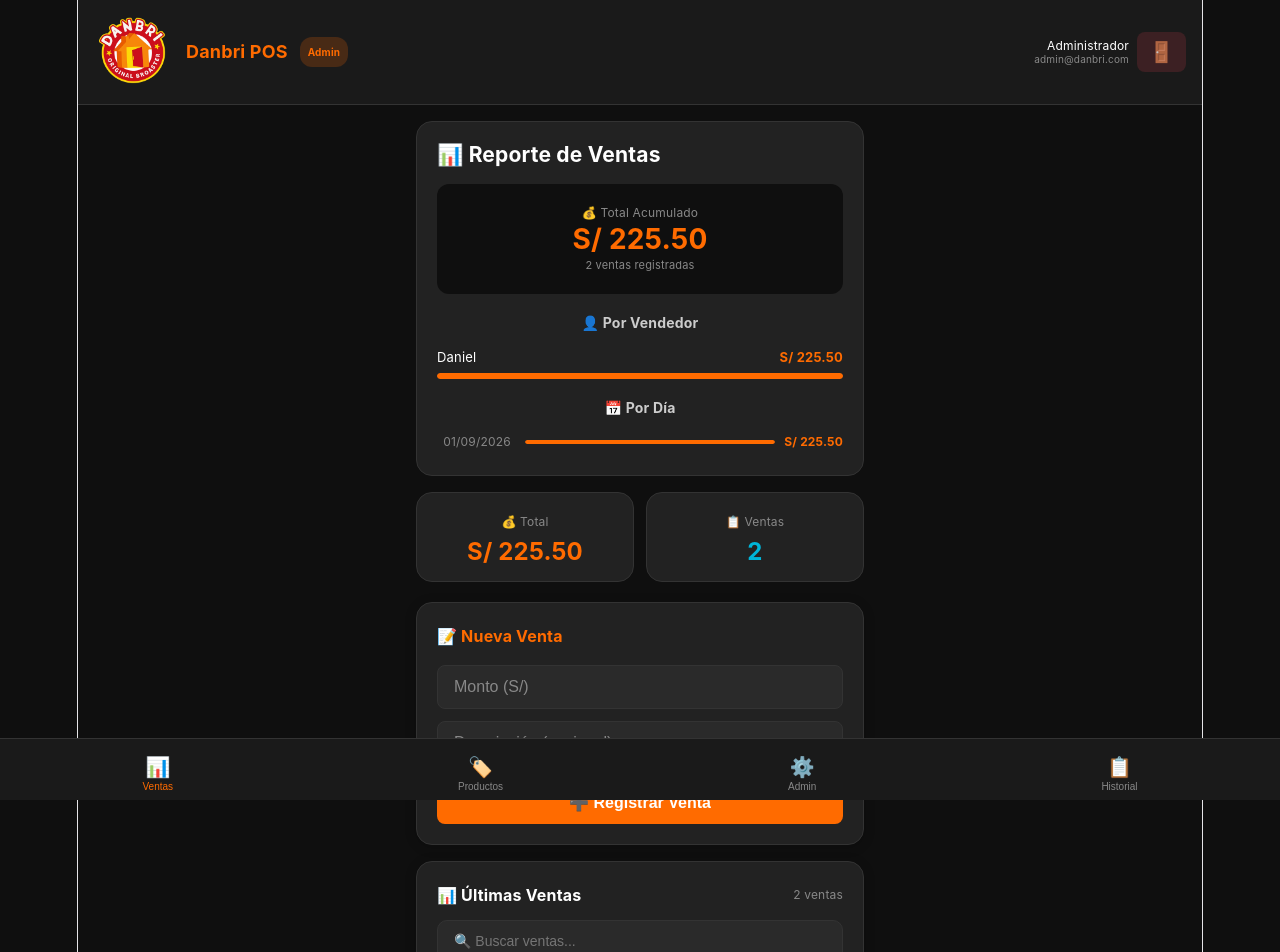
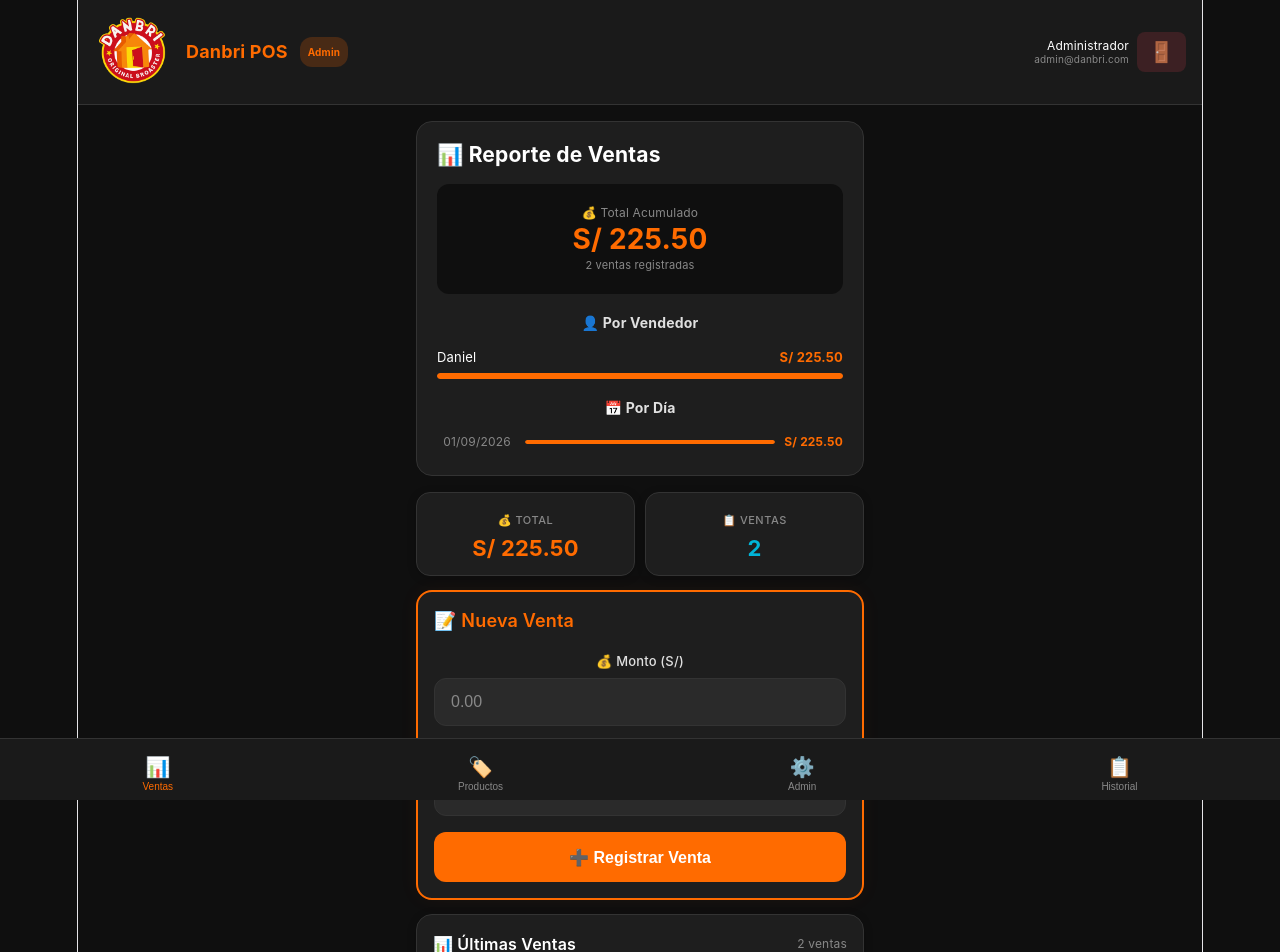
Before and after one commit to DanFLPro/DANBRI_POS_REACT, a React (Vite) app: page / in a window 1280 px wide. Shown: the top 952 px of the page. Built offline with nearby package versions, Linux system fonts and the light colour scheme.

Commit message:
Mejorar diseño móvil - Estilos modernos y profesionales

```diff
--- a/src/components/ventas/PanelVentas.jsx
+++ b/src/components/ventas/PanelVentas.jsx
@@ -93,36 +93,68 @@ const PanelVentas = () => {
       </div>
 
       {/* Formulario */}
-      <div className="card">
-        <h3 className="card-title" style={{ color: 'var(--color-primary)', marginBottom: '16px' }}>
+      {/* Formulario */}
+<div className="card" style={{
+  background: 'var(--bg-card)',
+  border: '2px solid var(--color-primary)',
+  boxShadow: '0 0 20px rgba(255, 107, 0, 0.05)'
+}}>
+  <h3 className="card-title" style={{
+    color: 'var(--color-primary)',
+    marginBottom: '14px',
+    fontSize: '18px'
+  }}>
     📝 Nueva Venta
   </h3>
-
   <form onSubmit={handleRegistrar}>
+    <div style={{ marginBottom: '12px' }}>
+      <label style={{
+        fontSize: '13px',
+        color: 'var(--text-secondary)',
+        fontWeight: '500',
+        display: 'block',
+        marginBottom: '4px'
+      }}>
+        💰 Monto (S/)
+      </label>
       <input
         type="number"
         className="input"
-            placeholder="Monto (S/)"
+        placeholder="0.00"
         value={monto}
         onChange={(e) => setMonto(e.target.value)}
-            style={{ marginBottom: '12px' }}
         step="0.01"
         min="0.01"
         required
       />
+    </div>
+    <div style={{ marginBottom: '16px' }}>
+      <label style={{
+        fontSize: '13px',
+        color: 'var(--text-secondary)',
+        fontWeight: '500',
+        display: 'block',
+        marginBottom: '4px'
+      }}>
+        📝 Descripción (opcional)
+      </label>
       <input
         type="text"
         className="input"
-            placeholder="Descripción (opcional)"
+        placeholder="¿Qué vendiste?"
         value={descripcion}
         onChange={(e) => setDescripcion(e.target.value)}
-            style={{ marginBottom: '16px' }}
       />
+    </div>
     <button
       type="submit"
       className="btn btn-primary btn-block"
       disabled={cargando}
-            style={{ opacity: cargando ? 0.6 : 1 }}
+      style={{
+        opacity: cargando ? 0.6 : 1,
+        fontSize: '16px',
+        fontWeight: '700'
+      }}
     >
       {cargando ? '⏳ Registrando...' : '➕ Registrar Venta'}
     </button>
--- a/src/styles/global.css
+++ b/src/styles/global.css
@@ -1,12 +1,11 @@
 /* ============================================
-   ESTILOS GLOBALES - DANBRI POS
+   DANBRI POS - ESTILOS GLOBALES
    ============================================ */
 
 /* ============================================
-   VARIABLES CSS (Temas)
+   VARIABLES CSS (Colores del logo Danbri)
    ============================================ */
 
-/* Modo oscuro (predeterminado) */
 :root {
   /* Colores principales del logo */
   --color-primary: #FF6B00;
@@ -17,22 +16,21 @@
   /* Fondos */
   --bg-primary: #0f0f0f;
   --bg-secondary: #1a1a1a;
-  --bg-card: #222222;
+  --bg-card: #1e1e1e;
   --bg-card-hover: #2a2a2a;
   --bg-input: #2a2a2a;
 
   /* Textos */
   --text-primary: #ffffff;
-  --text-secondary: #cccccc;
+  --text-secondary: #e0e0e0;
   --text-muted: #888888;
 
   /* Bordes */
   --border-color: #333333;
-  --border-light: #444444;
 
   /* Sombras */
-  --shadow: 0 4px 24px rgba(0, 0, 0, 0.3);
-  --shadow-light: 0 2px 12px rgba(0, 0, 0, 0.2);
+  --shadow: 0 4px 20px rgba(0, 0, 0, 0.4);
+  --shadow-sm: 0 2px 10px rgba(0, 0, 0, 0.2);
 }
 
 /* Modo claro */
@@ -48,10 +46,9 @@ body.light {
   --text-muted: #666666;
 
   --border-color: #e0e0e0;
-  --border-light: #d0d0d0;
 
-  --shadow: 0 4px 24px rgba(0, 0, 0, 0.08);
-  --shadow-light: 0 2px 12px rgba(0, 0, 0, 0.05);
+  --shadow: 0 4px 20px rgba(0, 0, 0, 0.08);
+  --shadow-sm: 0 2px 10px rgba(0, 0, 0, 0.04);
 }
 
 /* ============================================
@@ -70,15 +67,17 @@ body {
   color: var(--text-primary);
   min-height: 100vh;
   transition: background 0.3s, color 0.3s;
+  -webkit-font-smoothing: antialiased;
+  -moz-osx-font-smoothing: grayscale;
 }
 
 /* ============================================
-   SCROLLBAR PERSONALIZADA
+   SCROLLBAR
    ============================================ */
 
 ::-webkit-scrollbar {
-  width: 6px;
-  height: 6px;
+  width: 4px;
+  height: 4px;
 }
 
 ::-webkit-scrollbar-track {
@@ -90,87 +89,31 @@ body {
   border-radius: 10px;
 }
 
-::-webkit-scrollbar-thumb:hover {
-  background: var(--color-primary-dark);
-}
-
 /* ============================================
-   UTILIDADES
-   ============================================ */
-
-.text-center { text-align: center; }
-.text-muted { color: var(--text-muted); }
-.text-orange { color: var(--color-primary); }
-
-.mt-1 { margin-top: 8px; }
-.mt-2 { margin-top: 16px; }
-.mt-3 { margin-top: 24px; }
-.mt-4 { margin-top: 32px; }
-
-.mb-1 { margin-bottom: 8px; }
-.mb-2 { margin-bottom: 16px; }
-.mb-3 { margin-bottom: 24px; }
-.mb-4 { margin-bottom: 32px; }
-
-/* ============================================
-   ANIMACIONES
-   ============================================ */
-
-@keyframes fadeIn {
-  from {
-    opacity: 0;
-    transform: translateY(10px);
-  }
-  to {
-    opacity: 1;
-    transform: translateY(0);
-  }
-}
-
-.fade-in {
-  animation: fadeIn 0.3s ease-out;
-}
-
-@keyframes slideDown {
-  from {
-    opacity: 0;
-    transform: translateX(-50%) translateY(-20px);
-  }
-  to {
-    opacity: 1;
-    transform: translateX(-50%) translateY(0);
-  }
-}
-
-/* ============================================
-   ESTILOS DE TARJETAS (CARDS)
+   TARJETAS (CARDS)
    ============================================ */
 
 .card {
   background: var(--bg-card);
   border-radius: 16px;
   border: 1px solid var(--border-color);
-  padding: 20px;
-  margin-bottom: 16px;
-  box-shadow: var(--shadow-light);
+  padding: 16px;
+  margin-bottom: 14px;
+  box-shadow: var(--shadow-sm);
   transition: all 0.3s ease;
-}
-
-.card:hover {
-  box-shadow: var(--shadow);
 }
 
 .card-header {
   display: flex;
   justify-content: space-between;
   align-items: center;
-  margin-bottom: 12px;
+  margin-bottom: 10px;
 }
 
 .card-title {
   color: var(--text-primary);
   font-size: 16px;
-  font-weight: bold;
+  font-weight: 600;
   margin: 0;
   display: flex;
   align-items: center;
@@ -180,28 +123,72 @@ body {
 .card-subtitle {
   color: var(--text-muted);
   font-size: 12px;
-  font-weight: normal;
+  font-weight: 400;
 }
 
 /* ============================================
-   ESTILOS DE INPUTS
+   ESTADÍSTICAS
+   ============================================ */
+
+.stats-grid {
+  display: grid;
+  grid-template-columns: 1fr 1fr;
+  gap: 10px;
+  margin-bottom: 14px;
+}
+
+.stat-card {
+  background: var(--bg-card);
+  padding: 14px;
+  border-radius: 14px;
+  border: 1px solid var(--border-color);
+  text-align: center;
+  box-shadow: var(--shadow-sm);
+}
+
+.stat-label {
+  color: var(--text-muted);
+  font-size: 11px;
+  font-weight: 500;
+  text-transform: uppercase;
+  letter-spacing: 0.5px;
+}
+
+.stat-value {
+  font-size: 22px;
+  font-weight: 700;
+  margin-top: 2px;
+}
+
+.stat-value.primary {
+  color: var(--color-primary);
+}
+
+.stat-value.info {
+  color: #00b4d8;
+}
+
+/* ============================================
+   INPUTS
    ============================================ */
 
 .input {
   width: 100%;
-  padding: 12px 16px;
+  padding: 14px 16px;
   background: var(--bg-input);
   color: var(--text-primary);
-  border: 1px solid var(--border-color);
-  border-radius: 8px;
+  border: 1.5px solid var(--border-color);
+  border-radius: 12px;
   font-size: 16px;
   box-sizing: border-box;
-  transition: border-color 0.2s;
+  transition: border-color 0.2s, box-shadow 0.2s;
   outline: none;
+  -webkit-appearance: none;
 }
 
 .input:focus {
   border-color: var(--color-primary);
+  box-shadow: 0 0 0 3px rgba(255, 107, 0, 0.15);
 }
 
 .input::placeholder {
@@ -209,21 +196,23 @@ body {
 }
 
 /* ============================================
-   ESTILOS DE BOTONES
+   BOTONES
    ============================================ */
 
 .btn {
-  padding: 12px 20px;
+  padding: 14px 20px;
   border: none;
-  border-radius: 8px;
-  font-weight: bold;
-  font-size: 16px;
+  border-radius: 12px;
+  font-weight: 600;
+  font-size: 15px;
   cursor: pointer;
   transition: all 0.2s;
   display: inline-flex;
   align-items: center;
   justify-content: center;
   gap: 8px;
+  min-height: 50px;
+  touch-action: manipulation;
 }
 
 .btn-primary {
@@ -233,6 +222,11 @@ body {
 
 .btn-primary:hover {
   background: var(--color-primary-dark);
+  transform: scale(1.01);
+}
+
+.btn-primary:active {
+  transform: scale(0.97);
 }
 
 .btn-success {
@@ -259,79 +253,38 @@ body {
   border: 1px solid var(--border-color);
 }
 
-.btn-secondary:hover {
-  background: var(--bg-card-hover);
-}
-
 .btn-block {
   width: 100%;
 }
 
 /* ============================================
-   ESTILOS DE ESTADÍSTICAS (STATS)
-   ============================================ */
-
-.stats-grid {
-  display: grid;
-  grid-template-columns: 1fr 1fr;
-  gap: 12px;
-  margin-bottom: 20px;
-}
-
-.stat-card {
-  background: var(--bg-card);
-  padding: 16px;
-  border-radius: 16px;
-  border: 1px solid var(--border-color);
-  text-align: center;
-}
-
-.stat-label {
-  color: var(--text-muted);
-  font-size: 12px;
-}
-
-.stat-value {
-  font-size: 24px;
-  font-weight: bold;
-  margin-top: 4px;
-}
-
-.stat-value.primary {
-  color: var(--color-primary);
-}
-
-.stat-value.info {
-  color: #00b4d8;
-}
-
-/* ============================================
-   ESTILOS DE LISTA DE VENTAS
+   LISTA DE VENTAS
    ============================================ */
 
 .venta-item {
-  padding: 14px 16px;
+  padding: 12px 14px;
   border-bottom: 1px solid var(--border-color);
   display: flex;
   justify-content: space-between;
   align-items: center;
-  gap: 12px;
+  gap: 10px;
   transition: background 0.2s;
-  cursor: default;
+  border-radius: 8px;
+  margin-bottom: 2px;
+}
+
+.venta-item:last-child {
+  border-bottom: none;
 }
 
 .venta-item:hover {
   background: var(--bg-card-hover);
 }
 
-.venta-item:last-child {
-  border-bottom: none;
-}
-
 .venta-monto {
-  font-weight: bold;
+  font-weight: 700;
   color: var(--color-primary);
-  font-size: 18px;
+  font-size: 17px;
 }
 
 .venta-descripcion {
@@ -343,90 +296,39 @@ body {
   color: var(--text-muted);
   font-size: 11px;
   display: flex;
-  gap: 8px;
+  gap: 10px;
   flex-wrap: wrap;
+  margin-top: 2px;
 }
 
 /* ============================================
-   ESTILOS DE PRODUCTOS
-   ============================================ */
-
-.producto-item {
-  display: flex;
-  justify-content: space-between;
-  align-items: center;
-  padding: 10px 12px;
-  border-bottom: 1px solid var(--border-color);
-  transition: background 0.2s;
-}
-
-.producto-item:hover {
-  background: var(--bg-card-hover);
-}
-
-.producto-nombre {
-  font-weight: bold;
-  color: var(--text-primary);
-}
-
-.producto-precio {
-  color: var(--color-primary);
-  font-weight: bold;
-}
-
-.producto-stock {
-  color: var(--text-muted);
-  font-size: 12px;
-}
-
-/* ============================================
-   ESTILOS DE REPORTES (GRÁFICAS)
+   REPORTES (GRÁFICAS)
    ============================================ */
 
 .reporte-container {
   background: var(--bg-card);
-  padding: 20px;
+  padding: 16px;
   border-radius: 16px;
   border: 1px solid var(--border-color);
-  margin-bottom: 16px;
-}
-
-.reporte-titulo {
-  color: var(--text-primary);
-  font-size: 16px;
-  margin: 0 0 16px 0;
-  display: flex;
-  align-items: center;
-  gap: 8px;
+  margin-bottom: 14px;
 }
 
 .reporte-total {
   background: var(--bg-primary);
-  padding: 16px;
+  padding: 14px;
   border-radius: 12px;
-  margin-bottom: 16px;
+  margin-bottom: 14px;
   text-align: center;
-}
-
-.reporte-total-label {
-  color: var(--text-muted);
-  font-size: 12px;
 }
 
 .reporte-total-valor {
   color: var(--color-primary);
-  font-size: 28px;
-  font-weight: bold;
-}
-
-.reporte-subtitulo {
-  color: var(--text-secondary);
-  font-size: 14px;
-  margin: 0 0 8px 0;
+  font-size: 26px;
+  font-weight: 700;
 }
 
 .barra-container {
-  margin-bottom: 6px;
+  margin-bottom: 8px;
 }
 
 .barra-labels {
@@ -442,56 +344,25 @@ body {
 
 .barra-valor {
   color: var(--color-primary);
-  font-weight: bold;
+  font-weight: 600;
 }
 
 .barra-fondo {
   height: 6px;
   background: var(--bg-input);
-  border-radius: 4px;
+  border-radius: 6px;
   overflow: hidden;
 }
 
 .barra-progreso {
   height: 100%;
   background: var(--color-primary-gradient);
-  border-radius: 4px;
+  border-radius: 6px;
   transition: width 0.5s ease;
 }
 
 /* ============================================
-   ESTILOS DE CIERRES
-   ============================================ */
-
-.cierre-item {
-  padding: 10px 14px;
-  background: var(--bg-input);
-  border-radius: 8px;
-  margin-bottom: 8px;
-  border-left: 3px solid var(--color-primary);
-}
-
-.cierre-header {
-  display: flex;
-  justify-content: space-between;
-}
-
-.cierre-fecha {
-  font-weight: bold;
-}
-
-.cierre-total {
-  color: var(--color-primary);
-  font-weight: bold;
-}
-
-.cierre-detalle {
-  color: var(--text-muted);
-  font-size: 12px;
-}
-
-/* ============================================
-   ESTILOS DE TOAST
+   TOAST (Notificaciones)
    ============================================ */
 
 .toast-container {
@@ -504,11 +375,12 @@ body {
 }
 
 .toast {
-  padding: 14px 24px;
-  border-radius: 12px;
+  padding: 14px 20px;
+  border-radius: 14px;
   color: white;
-  font-weight: bold;
-  box-shadow: 0 8px 32px rgba(0, 0, 0, 0.3);
+  font-weight: 600;
+  font-size: 14px;
+  box-shadow: 0 8px 30px rgba(0, 0, 0, 0.3);
   display: flex;
   align-items: center;
   gap: 10px;
@@ -521,12 +393,90 @@ body {
 .toast-info { background: #3b82f6; }
 
 /* ============================================
+   ANIMACIONES
+   ============================================ */
+
+@keyframes slideDown {
+  from {
+    opacity: 0;
+    transform: translateX(-50%) translateY(-20px);
+  }
+  to {
+    opacity: 1;
+    transform: translateX(-50%) translateY(0);
+  }
+}
+
+@keyframes fadeIn {
+  from { opacity: 0; transform: translateY(8px); }
+  to { opacity: 1; transform: translateY(0); }
+}
+
+.fade-in {
+  animation: fadeIn 0.3s ease-out;
+}
+
+/* ============================================
+   PRODUCTOS
+   ============================================ */
+
+.producto-item {
+  display: flex;
+  justify-content: space-between;
+  align-items: center;
+  padding: 10px 12px;
+  border-bottom: 1px solid var(--border-color);
+  transition: background 0.2s;
+  border-radius: 8px;
+}
+
+.producto-item:hover {
+  background: var(--bg-card-hover);
+}
+
+.producto-nombre {
+  font-weight: 600;
+  color: var(--text-primary);
+}
+
+.producto-precio {
+  color: var(--color-primary);
+  font-weight: 700;
+}
+
+.producto-stock {
+  color: var(--text-muted);
+  font-size: 12px;
+}
+
+/* ============================================
+   CIERRES
+   ============================================ */
+
+.cierre-item {
+  padding: 10px 14px;
+  background: var(--bg-input);
+  border-radius: 10px;
+  margin-bottom: 8px;
+  border-left: 3px solid var(--color-primary);
+}
+
+.cierre-header {
+  display: flex;
+  justify-content: space-between;
+}
+
+.cierre-total {
+  color: var(--color-primary);
+  font-weight: 700;
+}
+
+/* ============================================
    RESPONSIVE
    ============================================ */
 
 @media (max-width: 480px) {
   .stats-grid {
-    grid-template-columns: 1fr 1fr;
     gap: 8px;
   }
 
@@ -534,7 +484,22 @@ body {
     font-size: 20px;
   }
 
+  .card {
+    padding: 14px;
+    border-radius: 14px;
+  }
+
+  .btn {
+    font-size: 14px;
+    padding: 12px 16px;
+    min-height: 44px;
+  }
+
   .venta-monto {
     font-size: 16px;
   }
+
+  .venta-item {
+    padding: 10px 12px;
+  }
 }
```
Lines whose indentation alone changed are shown as unchanged.
